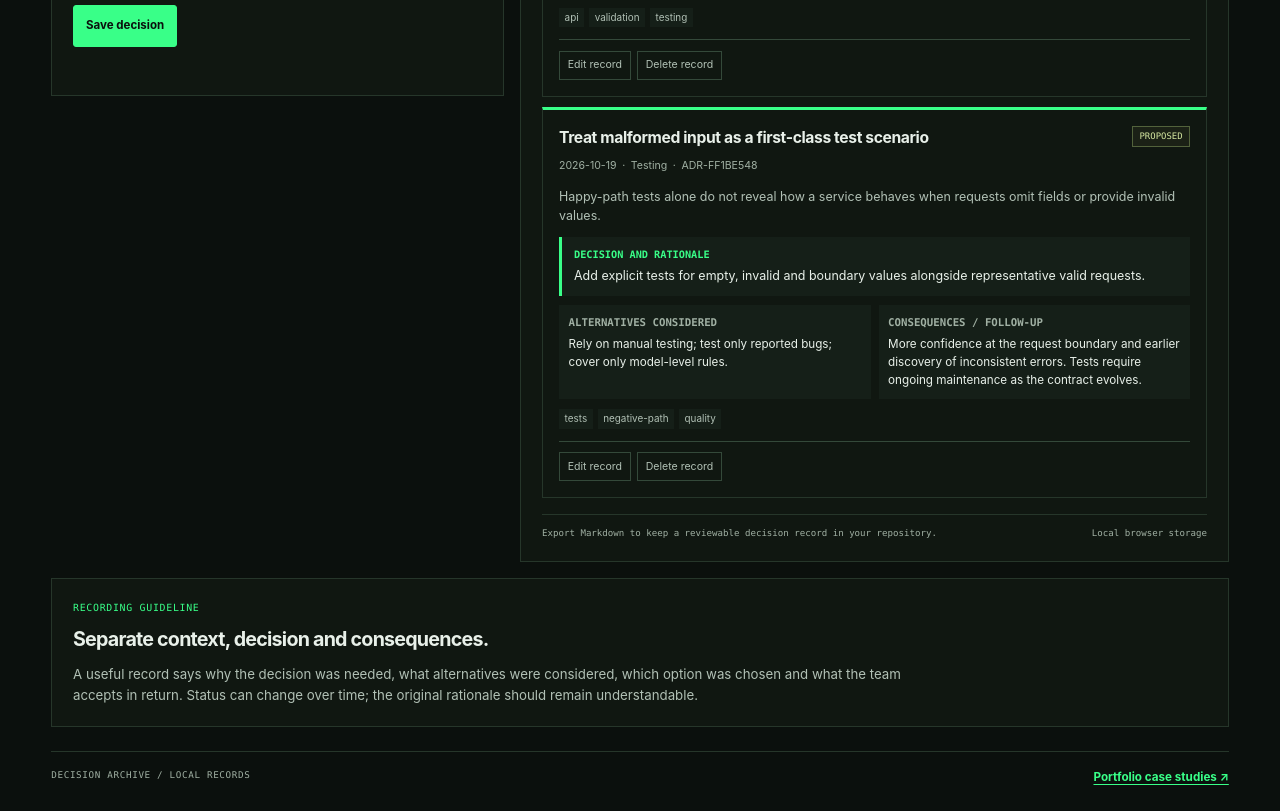
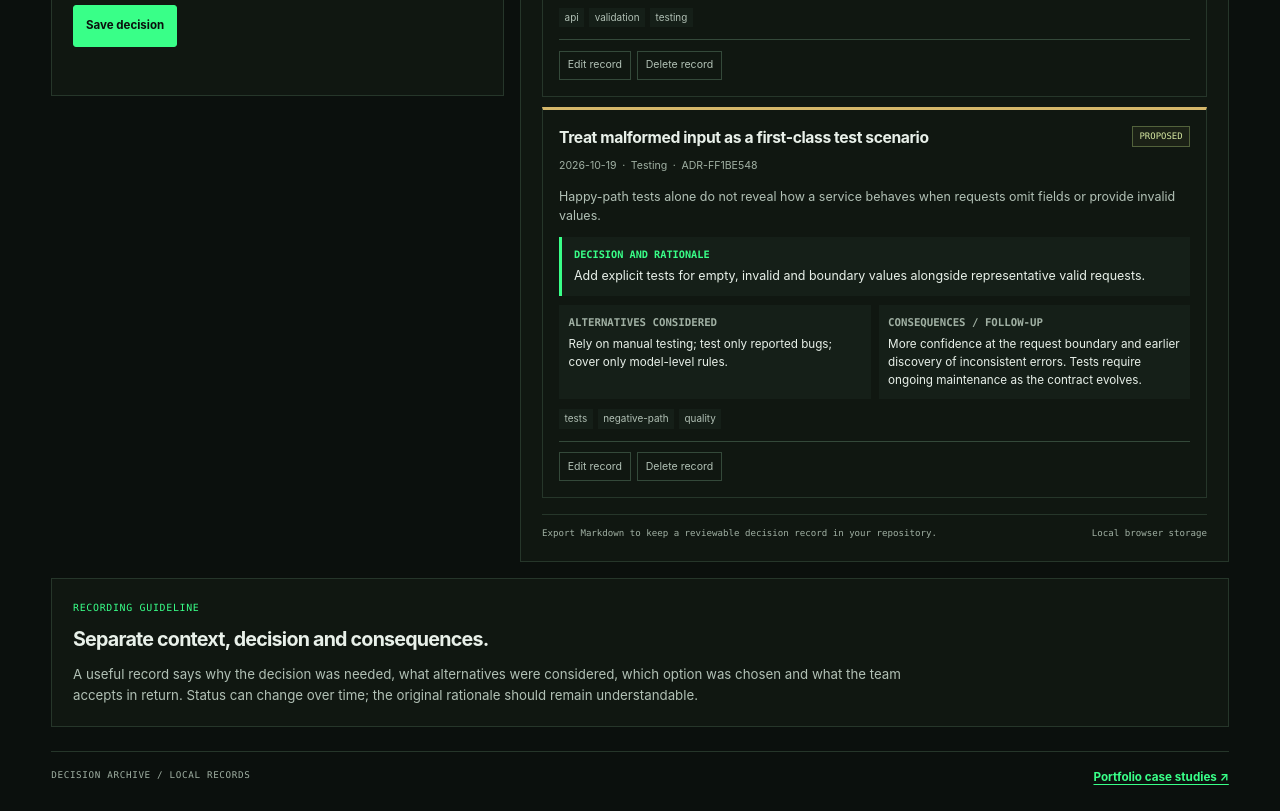
Before and after one commit to tumelodev-arch/DecisionArchive, a website: page index.html in a window 1280 px wide. Shown: the part 1448-2259 px from the top of the page. Drawn offline with Linux system fonts and the light colour scheme.

Commit message:
Keep proposed decision status visually distinct

```diff
--- a/styles.css
+++ b/styles.css
@@ -19,7 +19,7 @@
   --amber: #39ff88;
   --berry: #39ff88;
   --berry-light: #14271b;
-  --gold: #39ff88;
+  --gold: #d5b76a;
   --mono: "Cascadia Code", Consolas, monospace;
   font-family: Inter,"Segoe UI",Arial,sans-serif;
 }
```
